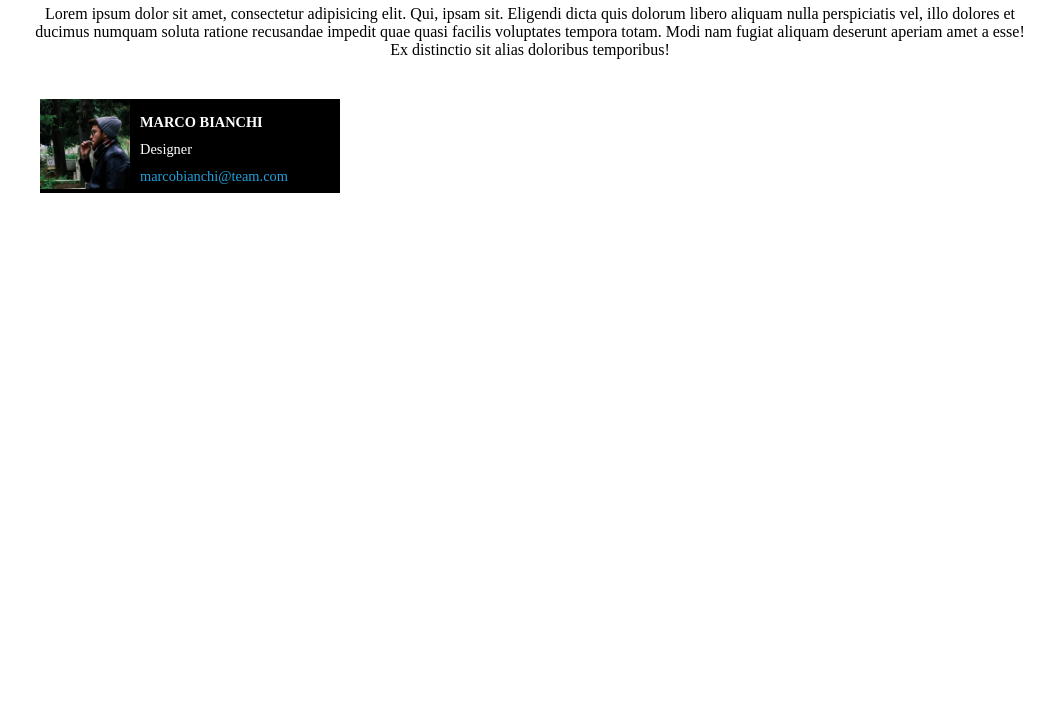
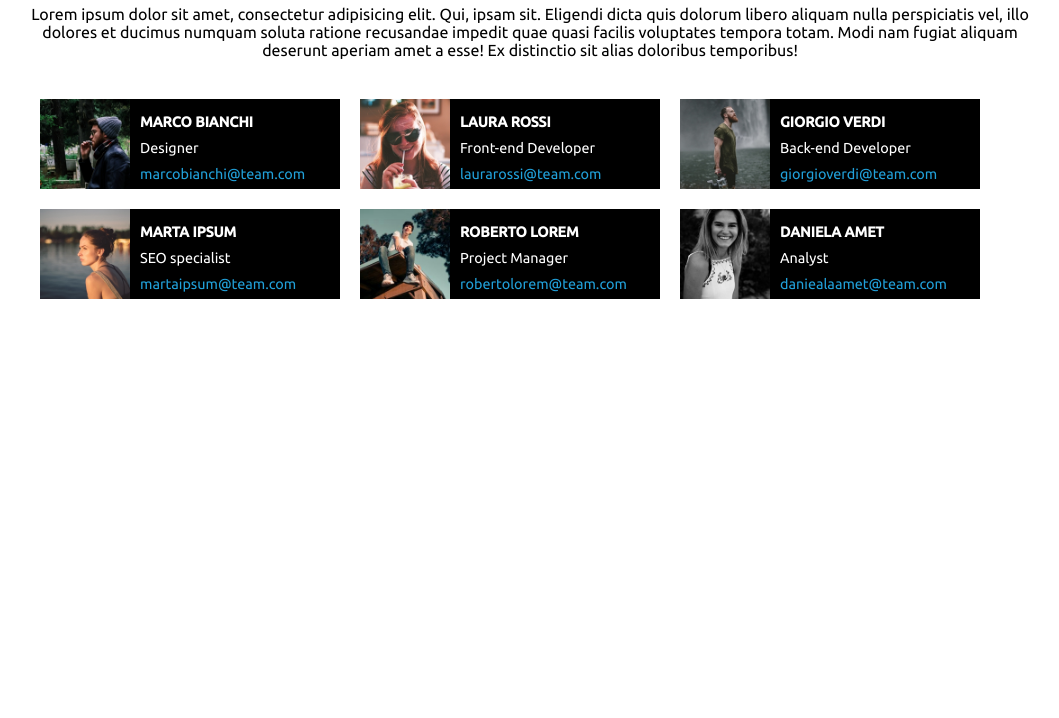
Before and after one commit to peppegerace/html-css-float-cards, a plain HTML site: page index.html in a window 1280 px wide. Shown: the part 82-800 px from the top of the page, without its empty margins (110-1169 px from the left). Drawn offline with Linux system fonts and the light colour scheme.

Commit message:
job done

```diff
--- a/css/style.css
+++ b/css/style.css
@@ -2,6 +2,10 @@
   margin: 0;
   padding: 0;
   box-sizing: border-box;
+}
+
+body{
+  font-family: 'Ubuntu', sans-serif;
 }
 
 .container{
@@ -44,6 +48,7 @@ main{
 
 .box{
   width: 300px;
+  height: 90px;
   background-color: black;
   margin: 10px;
 }
@@ -54,7 +59,7 @@ main{
 }
 
 .text{
-  width: 60%;
+  width: 70%;
   font-size: .9rem;
   padding: 5px 10px;
 }
--- a/index.html
+++ b/index.html
@@ -3,6 +3,9 @@
 <head>
   <meta charset="UTF-8">
   <meta name="viewport" content="width=device-width, initial-scale=1.0">
+  <link rel="preconnect" href="https://fonts.googleapis.com">
+  <link rel="preconnect" href="https://fonts.gstatic.com" crossorigin>
+  <link href="https://fonts.googleapis.com/css2?family=Ubuntu:wght@400;500&display=swap" rel="stylesheet">
   <link rel="stylesheet" href="css/style.css">
   <title>Floating Cards</title>
 </head>
@@ -17,6 +20,7 @@
 
     <main class="clearfix">
 
+      <!-- Marco Bianchi -->
       <div class="box clearfix float-left">
         <div class="image float-left">
           <img src="assets/img/male1.png" alt="image">
@@ -28,6 +32,65 @@
         </div>
       </div>
 
+      <!-- Laura Rossi -->
+      <div class="box clearfix float-left">
+        <div class="image float-left">
+          <img src="assets/img/female1.png" alt="image">
+        </div>
+        <div class="text float-left">
+          <span><strong>LAURA ROSSI</strong></span>
+          <span>Front-end Developer</span>
+          <span class="email">laurarossi@team.com</span>
+        </div>
+      </div>
+
+      <!-- Giorgio Verdi -->
+      <div class="box clearfix float-left">
+        <div class="image float-left">
+          <img src="assets/img/male2.png" alt="image">
+        </div>
+        <div class="text float-left">
+          <span><strong>GIORGIO VERDI</strong></span>
+          <span>Back-end Developer</span>
+          <span class="email">giorgioverdi@team.com</span>
+        </div>
+      </div>
+
+      <!-- Martina Ipsum -->
+      <div class="box clearfix float-left">
+        <div class="image float-left">
+          <img src="assets/img/female2.png" alt="image">
+        </div>
+        <div class="text float-left">
+          <span><strong>MARTA IPSUM</strong></span>
+          <span>SEO specialist</span>
+          <span class="email">martaipsum@team.com</span>
+        </div>
+      </div>
+
+      <!-- Roberto Lorem -->
+      <div class="box clearfix float-left">
+        <div class="image float-left">
+          <img src="assets/img/male3.png" alt="image">
+        </div>
+        <div class="text float-left">
+          <span><strong>ROBERTO LOREM</strong></span>
+          <span>Project Manager</span>
+          <span class="email">robertolorem@team.com</span>
+        </div>
+      </div>
+
+      <!-- Daniela Amet -->
+      <div class="box clearfix float-left">
+        <div class="image float-left">
+          <img src="assets/img/female3.png" alt="image">
+        </div>
+        <div class="text float-left">
+          <span><strong>DANIELA AMET</strong></span>
+          <span>Analyst</span>
+          <span class="email">daniealaamet@team.com</span>
+        </div>
+      </div>
     </main>
   </div>
 </body>
```
